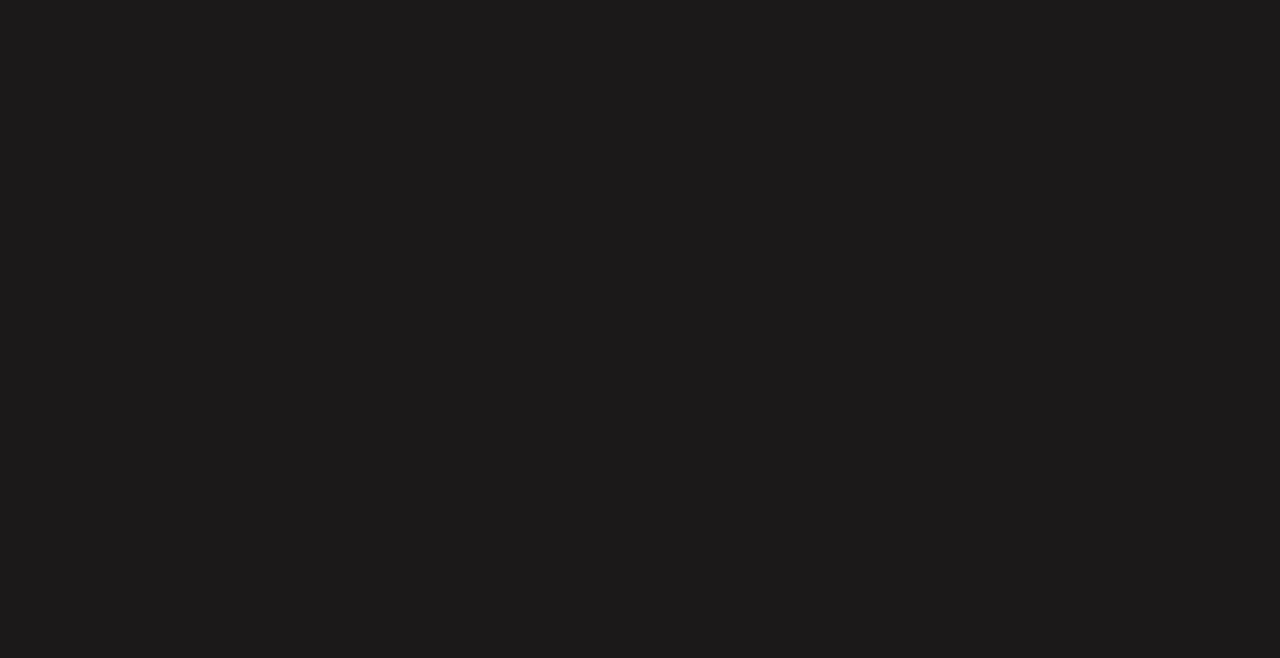
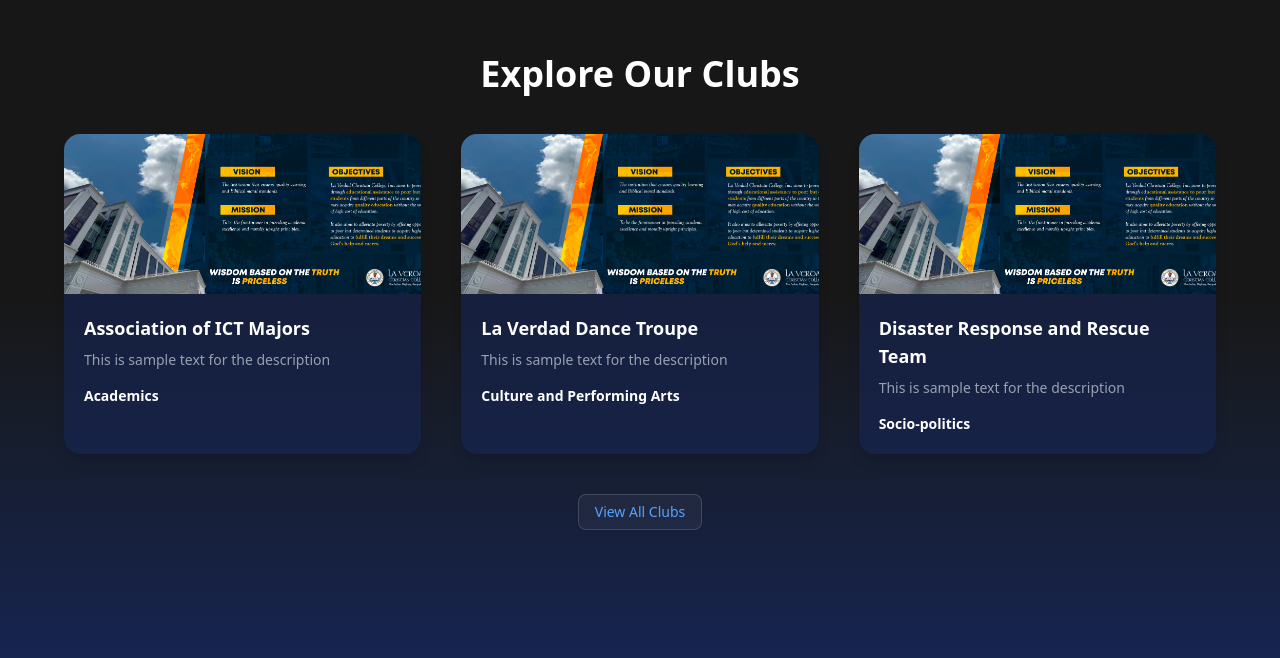
Before and after one commit to rshdgvn/LV-CIS, a React (Vite) app in the folder client/: page / in a window 1280 px wide. Shown: the part 2520-3178 px from the top of the page. Before the commit the page ends 2412 px from the top, so only its background shows below. Built offline with nearby package versions, Linux system fonts and the light colour scheme; no server answers.

Commit message:
refactors

```diff
--- a/client/src/pages/LandingPage.jsx
+++ b/client/src/pages/LandingPage.jsx
@@ -160,6 +160,86 @@ function LandingPage() {
           />
         </div>
       </section>
+      <section
+        id="clubs"
+        className="min-h-screen flex flex-col items-center justify-center text-center px-6 py-20 bg-gradient-to-b from-neutral-900 via-neutral-900 to-blue-950 text-white"
+      >
+        <h2 className="text-3xl md:text-4xl font-bold mb-10">
+          Explore Our Clubs
+        </h2>
+
+        <div className="grid grid-cols-1 md:grid-cols-3 gap-10 max-w-6xl">
+          <motion.div
+            whileHover={{ scale: 1.03 }}
+            className="bg-blue-950/60 rounded-2xl overflow-hidden shadow-lg text-left"
+          >
+            <img
+              src="/Lv-Background.jpg"
+              className="w-full h-40 object-cover"
+            />
+            <div className="p-5">
+              <h3 className="font-semibold text-lg mb-2">
+                Association of ICT Majors
+              </h3>
+              <p className="text-gray-400 text-sm mb-4">
+                This is sample text for the description
+              </p>
+              <span className="block font-bold text-sm">Academics</span>
+            </div>
+          </motion.div>
+
+          <motion.div
+            whileHover={{ scale: 1.03 }}
+            className="bg-blue-950/60 rounded-2xl overflow-hidden shadow-lg text-left"
+          >
+            <img
+              src="/Lv-Background.jpg"
+              className="w-full h-40 object-cover"
+            />
+            <div className="p-5">
+              <h3 className="font-semibold text-lg mb-2">
+                La Verdad Dance Troupe
+              </h3>
+              <p className="text-gray-400 text-sm mb-4">
+                This is sample text for the description
+              </p>
+              <span className="block font-bold text-sm">
+                Culture and Performing Arts
+              </span>
+            </div>
+          </motion.div>
+
+          <motion.div
+            whileHover={{ scale: 1.03 }}
+            className="bg-blue-950/60 rounded-2xl overflow-hidden shadow-lg text-left"
+          >
+            <img
+              src="/Lv-Background.jpg"
+              alt="Disaster Response and Rescue Team"
+              className="w-full h-40 object-cover"
+            />
+            <div className="p-5">
+              <h3 className="font-semibold text-lg mb-2">
+                Disaster Response and Rescue Team
+              </h3>
+              <p className="text-gray-400 text-sm mb-4">
+                This is sample text for the description
+              </p>
+              <span className="block font-bold text-sm">Socio-politics</span>
+            </div>
+          </motion.div>
+        </div>
+
+        <motion.div whileHover={{ scale: 1.05 }}>
+          <Button
+            variant="outline"
+            className="mt-10 border-blue-700 text-blue-400 hover:bg-blue-800 hover:text-white"
+            onClick={() => nav("/clubs")}
+          >
+            View All Clubs
+          </Button>
+        </motion.div>
+      </section>
     </div>
   );
 }
```
